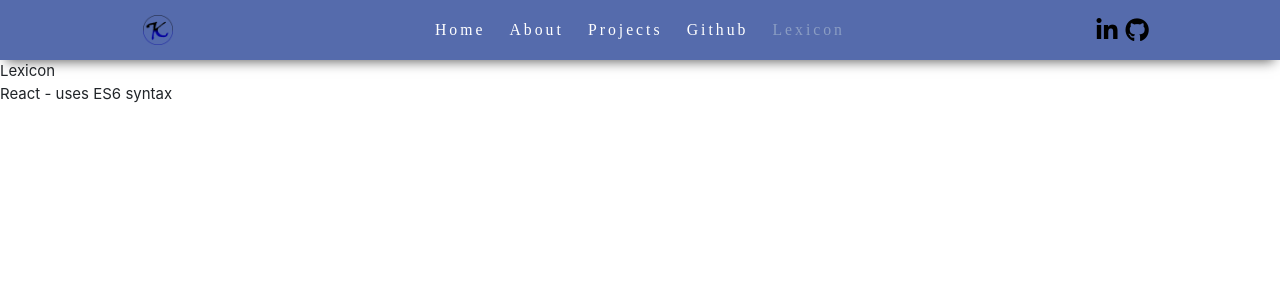
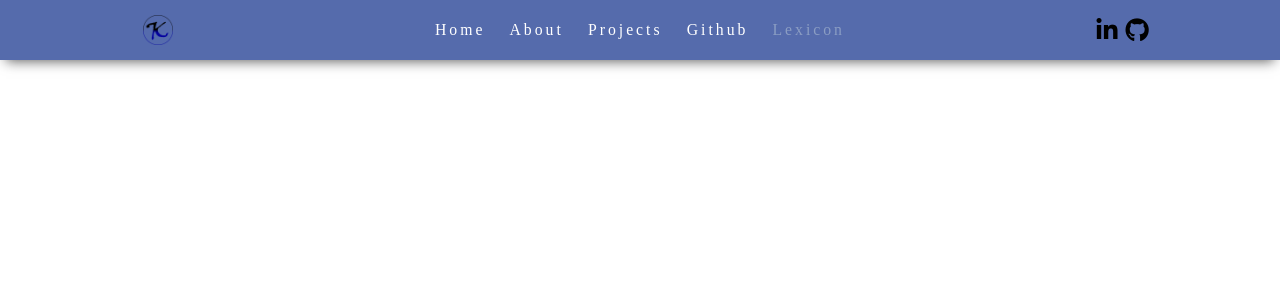
Before and after one commit to klauza/animated-business-app, a React (Create React App) app: page /lexicon in a window 1280 px wide. Shown: the top 300 px of the page. Built offline with nearby package versions, Linux system fonts and the light colour scheme; no server answers; a web font is replaced by a local one.

Commit message:
navbar & notFound page dir tree change

```diff
--- a/src/App.js
+++ b/src/App.js
@@ -6,13 +6,13 @@ import { CSSTransition, TransitionGroup } from 'react-transition-group';
 import { Provider } from 'react-redux';
 import store from './store';
 
-import Navbar from './components/layout/Navbar';
+import Navbar from './components/Navigation/Navbar';
 import Home from './components/Home/Home';
 import About from './components/About/About';
 import ProjectsMain from './components/Projects/ProjectsMain';
 import Github from './components/Github/Github';
 import LexiconMain from './components/layout/Lexicon/LexiconMain';
-import NotFound from './components/layout/NotFound';
+import NotFound from './components/NotFound';
 
 import 'materialize-css/dist/css/materialize.min.css';
 
--- a/src/App.scss
+++ b/src/App.scss
@@ -1,5 +1,5 @@
 @import './sass/general';
-@import './sass/navbar';
+@import './components/Navigation/navbar';
 @import './components/home/home';
 @import './components/about/about';
 @import './components/Projects/projects';
--- a/src/sass/_navbar.scss
+++ b/src/components/Navigation/_navbar.scss
@@ -2,9 +2,9 @@
   height: 60px;
   width: 100%;
   background: #556bac;
-  position: relative;
+  position: absolute; top: 0;
   box-shadow: 0px 7px 12px -6px rgba(0,0,0,0.65);
-  z-index: 1;
+  z-index: 999;
   .nav-container{
     width: 80%;
     display: grid;
```
Also changed, not shown: src/components/Navigation/Navbar.js (renamed from src/components/layout/Navbar.js), src/components/NotFound.js (renamed from src/components/layout/NotFound.js).
